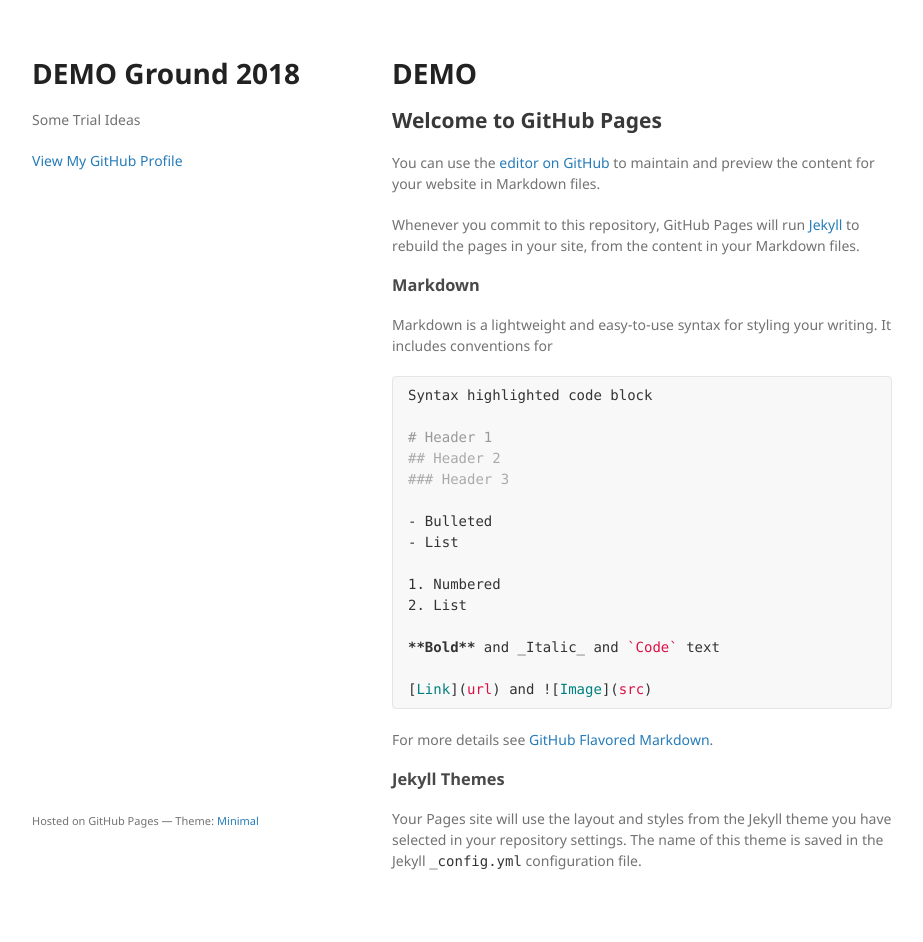
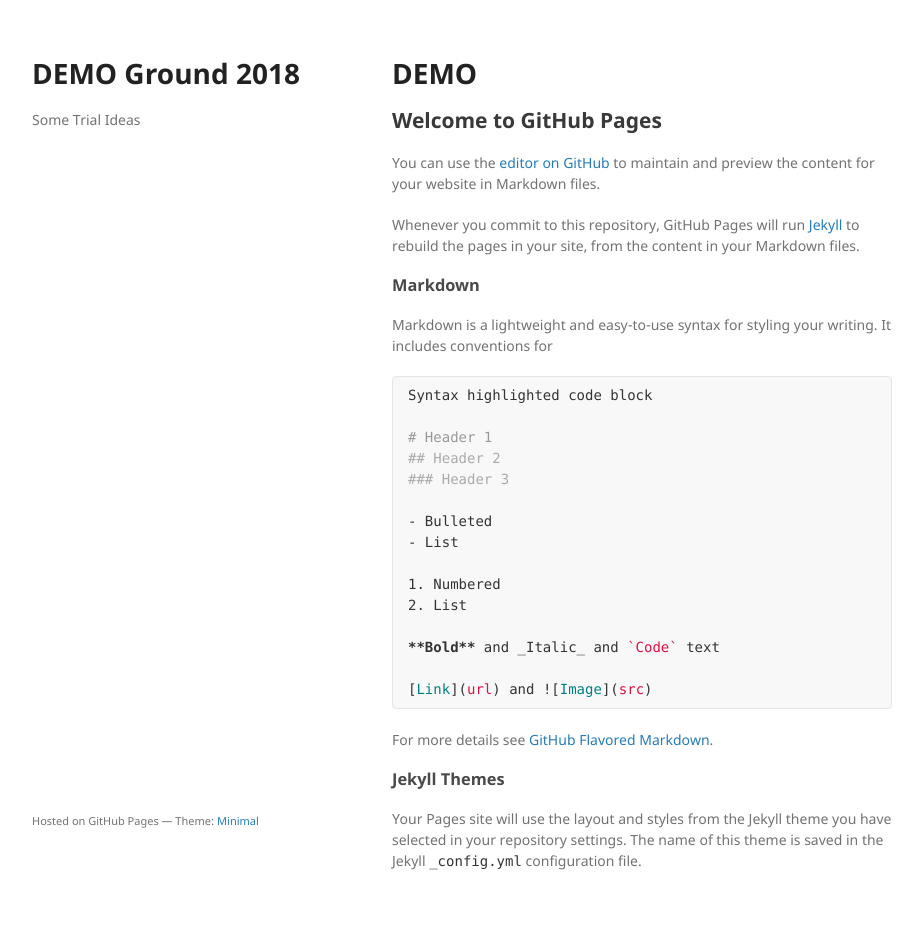
Before and after one commit to WatPro/WatPro.github.io, a Jekyll site: the page built from index.md, in a window 1280 px wide. Shown: the whole page, without its empty margins (178-1101 px from the left). Built offline with Jekyll 4.4.1, drawn with Linux system fonts in a browser that asks for light colours.

Commit message:
Update default.html

```diff
--- a/_layouts/default.html
+++ b/_layouts/default.html
@@ -19,11 +19,11 @@
         <p>{{ site.description | default: site.github.project_tagline }}</p>
 
         {% if site.github.is_project_page %}
-          <!--<p class="view"><a href="{{ site.github.repository_url }}">View the Project on GitHub <small>{{ github_name }}</small></a></p>-->
+          <p class="view"><a href="{{ site.github.repository_url }}">View the Project on GitHub <small>{{ github_name }}</small></a></p>
         {% endif %}
 
         {% if site.github.is_user_page %}
-          <p class="view"><a href="{{ site.github.owner_url }}">View My GitHub Profile</a></p>
+          <!--<p class="view"><a href="{{ site.github.owner_url }}">View My GitHub Profile</a></p>-->
         {% endif %}
 
         {% if site.show_downloads %}
```
